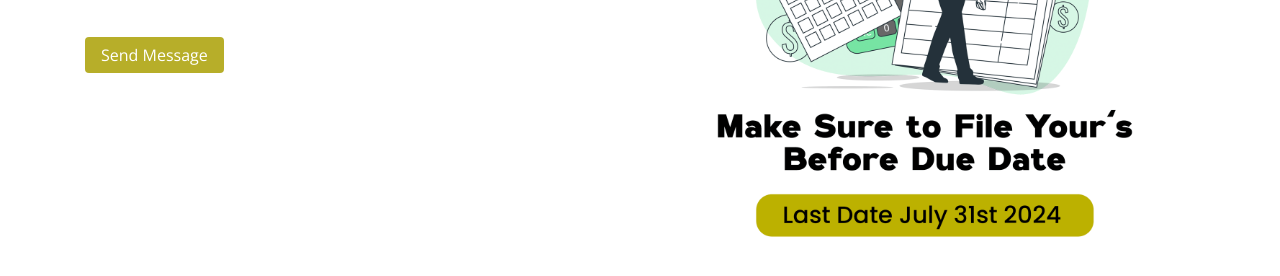
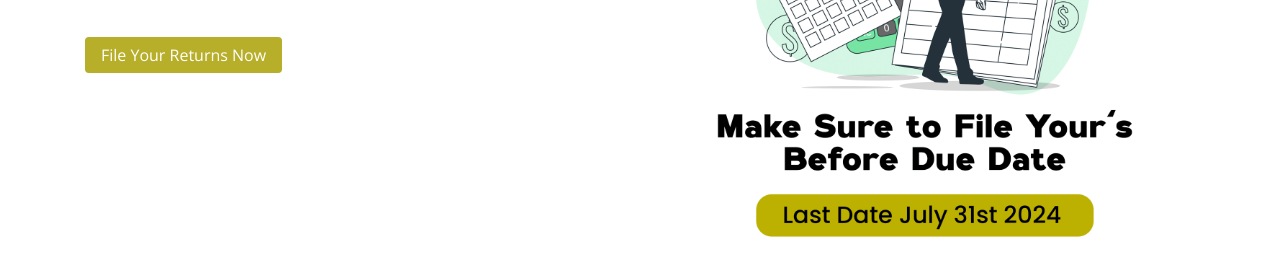
Before and after one commit to chinmay-o/insightfulallies, a plain HTML site: page index.html in a window 1280 px wide. Shown: the part 440-716 px from the top of the page. Drawn offline with nearby package versions, Linux system fonts and the light colour scheme.

Commit message:
Update index.html

```diff
--- a/index.html
+++ b/index.html
@@ -46,7 +46,7 @@
 										We Should be back shortly. Thank you for your patience.</p>
 
 									<div class="email-input-area">
-										<a class="btn btn-primary" href="https://wa.link/oq769f" style="background: #b7ae29; border: 0px; color: #ffffff"><b>Send Message</b></a>
+										<a class="btn btn-primary" href="https://wa.link/oq769f" style="background: #b7ae29; border: 0px; color: #ffffff"><b>File Your Returns Now</b></a>
 									</div><!-- email-input-area -->
 
 								</div><!-- main-content -->
```
